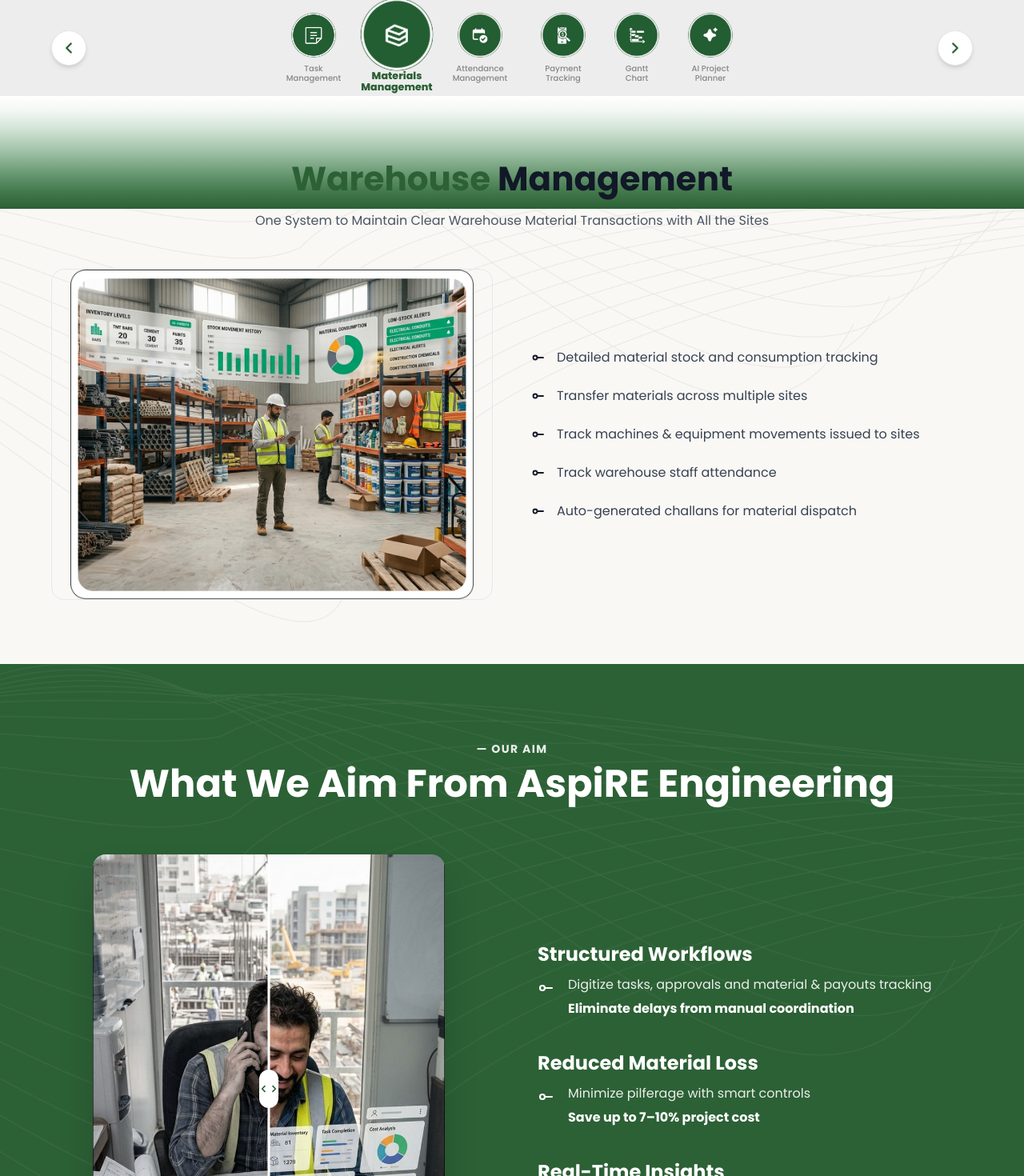
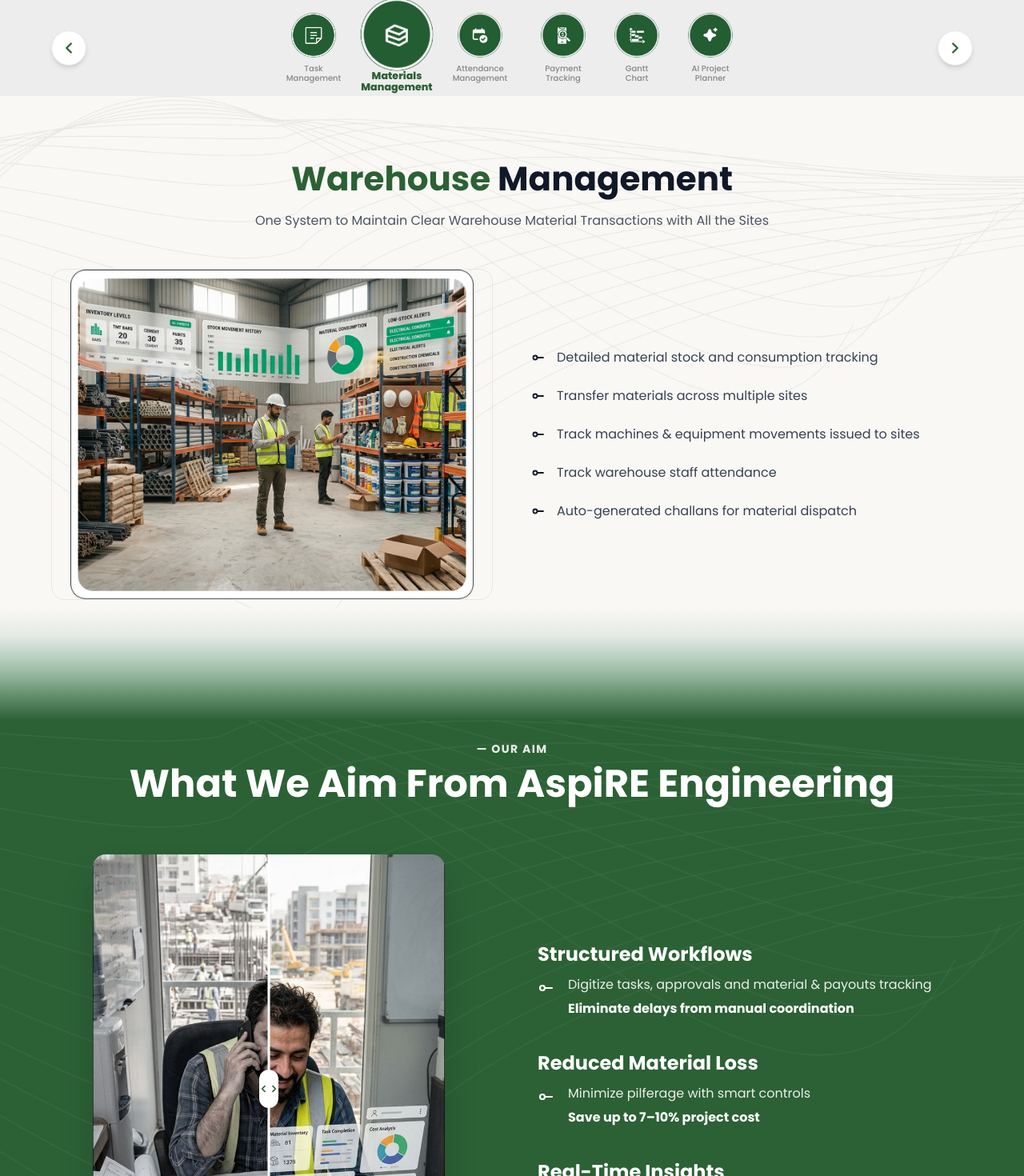
Before and after one commit to Prathiksha-2126/aspire, a React (Vite) app: page /engineering in a window 1280 px wide. Shown: the part 1380-2850 px from the top of the page at 80% size. Built offline with nearby package versions, Linux system fonts and the light colour scheme.

Commit message:
removing sharp edge, giving a fading effect

```diff
--- a/src/components/SalesFeatureTabs.jsx
+++ b/src/components/SalesFeatureTabs.jsx
@@ -96,7 +96,7 @@
   };
 
   return (
-    <section id="features" className="relative h-[700px] overflow-hidden bg-[#F9F8F5] flex flex-col justify-between vector-on-offwhite blend-to-green">
+    <section id="features" className="relative h-[700px] overflow-hidden bg-[#F9F8F5] flex flex-col justify-between vector-on-offwhite">
 
       {/* MAIN FEATURE CONTENT AREA */}
       <div className="relative z-10 max-w-7xl mx-auto px-8 md:px-16 w-full h-[580px] flex items-center">
--- a/src/pages/Engineering.jsx
+++ b/src/pages/Engineering.jsx
@@ -8,7 +8,6 @@
   Receipt,
   GitBranch,
   Cpu,
-  CheckCircle,
 } from "lucide-react";
 import FeatureTabs from "../components/FeatureTabs";
 import ImageRevealSlider from "../components/animations/ImageRevealSlider";
@@ -70,16 +69,19 @@
 
   const handleGetInTouch = (e) => {
     e.preventDefault();
-    const targetElement = document.getElementById('contact');
+    const targetElement = document.getElementById("contact");
     if (targetElement) {
-      targetElement.scrollIntoView({ behavior: 'smooth', block: 'start' });
+      targetElement.scrollIntoView({ behavior: "smooth", block: "start" });
     }
   };
 
   return (
     <>
       {/* HERO */}
-      <section id="hero" className="relative h-screen flex items-center justify-start bg-gray-900 text-white px-8 md:px-20 lg:px-28 pt-24 pb-16 overflow-hidden">
+      <section
+        id="hero"
+        className="relative h-screen flex items-center justify-start bg-gray-900 text-white px-8 md:px-20 lg:px-28 pt-24 pb-16 overflow-hidden"
+      >
         <img
           src="/images/Engineering Hero Section Image.png"
           alt=""
@@ -99,7 +101,7 @@
             <button
               onClick={handleGetInTouch}
               className="inline-flex items-center gap-2.5 transition-all duration-200 rounded-xl px-6 py-3 font-medium text-lg text-white cursor-pointer hover:bg-[#2C6035]"
-              style={{ backgroundColor: '#2C6035' }}
+              style={{ backgroundColor: "#2C6035" }}
             >
               Get in Touch <ArrowRight size={20} className="stroke-[2.5]" />
             </button>
@@ -110,9 +112,11 @@
       {/* FEATURE TABS */}
       <FeatureTabs tabs={tabs} />
 
-      {/* WAREHOUSE MANAGEMENT */}
-      <section className="py-20 px-8 md:px-16 relative overflow-hidden vector-on-offwhite blend-to-green"
-        style={{ backgroundColor: '#F9F8F5' }}>
+      {/* WAREHOUSE MANAGEMENT (Clean Off-White Background) */}
+      <section
+        className="py-20 px-8 md:px-16 relative overflow-hidden vector-on-offwhite"
+        style={{ backgroundColor: "#F9F8F5" }}
+      >
         <div className="max-w-6xl mx-auto">
           {/* Centered Heading */}
           <motion.div
@@ -175,10 +179,18 @@
                     initial={{ opacity: 0, x: 20 }}
                     whileInView={{ opacity: 1, x: 0 }}
                     viewport={{ once: true }}
-                    transition={{ duration: 0.5, delay: 0.2 + (index * 0.1) }}
+                    transition={{ duration: 0.5, delay: 0.2 + index * 0.1 }}
                     className="flex items-start gap-3"
                   >
-                    <svg className="w-5 h-5 flex-shrink-0 mt-0.5 text-gray-900" viewBox="0 0 24 24" fill="none" stroke="currentColor" strokeWidth="2.2" strokeLinecap="round" strokeLinejoin="round">
+                    <svg
+                      className="w-5 h-5 flex-shrink-0 mt-0.5 text-gray-900"
+                      viewBox="0 0 24 24"
+                      fill="none"
+                      stroke="currentColor"
+                      strokeWidth="2.2"
+                      strokeLinecap="round"
+                      strokeLinejoin="round"
+                    >
                       <circle cx="6" cy="12" r="3" />
                       <line x1="9" y1="12" x2="18" y2="12" />
                     </svg>
@@ -191,11 +203,22 @@
         </div>
       </section>
 
-      {/* WHAT WE AIM */}
-      <section className="min-h-[85vh] py-16 md:py-24 px-6 md:px-16 relative overflow-hidden text-white flex flex-col justify-center vector-on-green"
-        style={{ backgroundColor: '#2C6035' }}>
+      {/* SEAMLESS GRADIENT BRIDGE (Off-White to Green Transition) */}
+      <div
+        aria-hidden="true"
+        className="w-full h-[140px] -my-[70px] relative z-20 pointer-events-none"
+        style={{
+          background:
+            "linear-gradient(180deg, #F9F8F5 0%, #E3EAE5 25%, #A0C0A9 55%, #2C6035 100%)",
+        }}
+      />
 
-        {/* Centered Section Heading - Pushed Upward with Breathing Room */}
+      {/* WHAT WE AIM (Dark Green Section) */}
+      <section
+        className="min-h-[85vh] py-16 md:py-24 px-6 md:px-16 relative overflow-hidden text-white flex flex-col justify-center vector-on-green z-10"
+        style={{ backgroundColor: "#2C6035" }}
+      >
+        {/* Centered Section Heading */}
         <div className="max-w-6xl mx-auto mb-10 md:mb-16 relative z-10 text-center shrink-0">
           <p className="text-xs md:text-sm font-bold tracking-widest uppercase text-white/90 mb-2.5">
             — OUR AIM
@@ -205,7 +228,7 @@
           </h2>
         </div>
 
-        {/* Two-column layout with ample breathing room */}
+        {/* Two-column layout */}
         <div className="max-w-6xl mx-auto w-full grid md:grid-cols-2 gap-10 md:gap-16 items-center relative z-10 shrink-0">
           {/* LEFT: Image Slider */}
           <motion.div
@@ -223,7 +246,7 @@
             </div>
           </motion.div>
 
-          {/* RIGHT: Feature Content with Generous Spacing */}
+          {/* RIGHT: Feature Content */}
           <motion.div
             className="space-y-8 md:space-y-10 order-1 md:order-2"
             initial={{ x: "100%", opacity: 0 }}
@@ -237,13 +260,23 @@
                 Structured Workflows
               </h3>
               <div className="flex items-start gap-3.5">
-                <svg className="w-6 h-6 flex-shrink-0 mt-1 text-white" viewBox="0 0 24 24" fill="none" stroke="currentColor" strokeWidth="2.2" strokeLinecap="round" strokeLinejoin="round">
+                <svg
+                  className="w-6 h-6 flex-shrink-0 mt-1 text-white"
+                  viewBox="0 0 24 24"
+                  fill="none"
+                  stroke="currentColor"
+                  strokeWidth="2.2"
+                  strokeLinecap="round"
+                  strokeLinejoin="round"
+                >
                   <circle cx="6" cy="12" r="3" />
                   <line x1="9" y1="12" x2="18" y2="12" />
                 </svg>
                 <div className="text-white/90 text-sm md:text-base leading-relaxed">
                   <p>Digitize tasks, approvals and material & payouts tracking</p>
-                  <p className="font-bold text-white mt-1.5">Eliminate delays from manual coordination</p>
+                  <p className="font-bold text-white mt-1.5">
+                    Eliminate delays from manual coordination
+                  </p>
                 </div>
               </div>
             </div>
@@ -254,13 +287,23 @@
                 Reduced Material Loss
               </h3>
               <div className="flex items-start gap-3.5">
-                <svg className="w-6 h-6 flex-shrink-0 mt-1 text-white" viewBox="0 0 24 24" fill="none" stroke="currentColor" strokeWidth="2.2" strokeLinecap="round" strokeLinejoin="round">
+                <svg
+                  className="w-6 h-6 flex-shrink-0 mt-1 text-white"
+                  viewBox="0 0 24 24"
+                  fill="none"
+                  stroke="currentColor"
+                  strokeWidth="2.2"
+                  strokeLinecap="round"
+                  strokeLinejoin="round"
+                >
                   <circle cx="6" cy="12" r="3" />
                   <line x1="9" y1="12" x2="18" y2="12" />
                 </svg>
                 <div className="text-white/90 text-sm md:text-base leading-relaxed">
                   <p>Minimize pilferage with smart controls</p>
-                  <p className="font-bold text-white mt-1.5">Save up to 7–10% project cost</p>
+                  <p className="font-bold text-white mt-1.5">
+                    Save up to 7–10% project cost
+                  </p>
                 </div>
               </div>
             </div>
@@ -271,13 +314,23 @@
                 Real-Time Insights
               </h3>
               <div className="flex items-start gap-3.5">
-                <svg className="w-6 h-6 flex-shrink-0 mt-1 text-white" viewBox="0 0 24 24" fill="none" stroke="currentColor" strokeWidth="2.2" strokeLinecap="round" strokeLinejoin="round">
+                <svg
+                  className="w-6 h-6 flex-shrink-0 mt-1 text-white"
+                  viewBox="0 0 24 24"
+                  fill="none"
+                  stroke="currentColor"
+                  strokeWidth="2.2"
+                  strokeLinecap="round"
+                  strokeLinejoin="round"
+                >
                   <circle cx="6" cy="12" r="3" />
                   <line x1="9" y1="12" x2="18" y2="12" />
                 </svg>
                 <div className="text-white/90 text-sm md:text-base leading-relaxed">
                   <p>Centralized dashboards for instant decisions</p>
-                  <p className="font-bold text-white mt-1.5">Reduce 15-20% delays from scattered data</p>
+                  <p className="font-bold text-white mt-1.5">
+                    Reduce 15-20% delays from scattered data
+                  </p>
                 </div>
               </div>
             </div>
--- a/src/pages/Sales.jsx
+++ b/src/pages/Sales.jsx
@@ -1,6 +1,12 @@
 import { Link, useLocation, useNavigate } from "react-router-dom";
 import { motion } from "framer-motion";
-import { ArrowRight, Users, CalendarClock, FileText, BarChart3, CheckCircle, Target, FileCheck, PieChart } from "lucide-react";
+import {
+  ArrowRight,
+  CalendarClock,
+  Target,
+  FileCheck,
+  PieChart,
+} from "lucide-react";
 import SalesFeatureTabs from "../components/SalesFeatureTabs";
 import ImageRevealSlider from "../components/animations/ImageRevealSlider";
 
@@ -45,16 +51,19 @@
 
   const handleGetInTouch = (e) => {
     e.preventDefault();
-    const targetElement = document.getElementById('contact');
+    const targetElement = document.getElementById("contact");
     if (targetElement) {
-      targetElement.scrollIntoView({ behavior: 'smooth', block: 'start' });
+      targetElement.scrollIntoView({ behavior: "smooth", block: "start" });
     }
   };
 
   return (
     <>
-      {/* HERO */}
-      <section id="hero" className="relative h-screen flex items-center justify-start bg-gray-900 text-white px-8 md:px-20 lg:px-28 pt-24 pb-16 overflow-hidden">
+      {/* HERO SECTION */}
+      <section
+        id="hero"
+        className="relative h-screen flex items-center justify-start bg-gray-900 text-white px-8 md:px-20 lg:px-28 pt-24 pb-16 overflow-hidden"
+      >
         <img
           src="/images/Hero Section of AspiRe Sales.png"
           alt=""
@@ -76,7 +85,7 @@
             <button
               onClick={handleGetInTouch}
               className="inline-flex items-center gap-2.5 transition-all duration-200 rounded-xl px-6 py-3 font-medium text-lg text-white cursor-pointer hover:bg-[#2C6035]"
-              style={{ backgroundColor: '#2C6035' }}
+              style={{ backgroundColor: "#2C6035" }}
             >
               Get in Touch <ArrowRight size={20} className="stroke-[2.5]" />
             </button>
@@ -84,14 +93,15 @@
         </div>
       </section>
 
-      {/* FEATURE TABS */}
+      {/* FEATURE TABS (Clean & Independent) */}
       <SalesFeatureTabs tabs={tabs} />
 
-      {/* WHAT WE AIM */}
-      <section className="min-h-[85vh] py-16 md:py-24 px-6 md:px-16 relative overflow-hidden text-white flex flex-col justify-center vector-on-green"
-        style={{ backgroundColor: '#2C6035' }}>
-
-        {/* Centered Section Heading - Pushed Upward with Breathing Room */}
+      {/* WHAT WE AIM SECTION */}
+      <section
+        className="min-h-[85vh] py-16 md:py-24 px-6 md:px-16 relative overflow-hidden text-white flex flex-col justify-center vector-on-green"
+        style={{ backgroundColor: "#2C6035" }}
+      >
+        {/* Centered Section Heading */}
         <div className="max-w-6xl mx-auto mb-10 md:mb-16 relative z-10 text-center shrink-0">
           <p className="text-xs md:text-sm font-bold tracking-widest uppercase text-white/90 mb-2.5">
             — OUR AIM
@@ -101,7 +111,7 @@
           </h2>
         </div>
 
-        {/* Two-column layout with ample breathing room */}
+        {/* Two-column layout */}
         <div className="max-w-6xl mx-auto w-full grid md:grid-cols-2 gap-10 md:gap-16 items-center relative z-10 shrink-0">
           {/* LEFT: Image Slider */}
           <motion.div
@@ -119,7 +129,7 @@
             </div>
           </motion.div>
 
-          {/* RIGHT: Feature Content with Generous Spacing */}
+          {/* RIGHT: Feature Content */}
           <motion.div
             className="space-y-8 md:space-y-10 order-1 md:order-2"
             initial={{ x: "100%", opacity: 0 }}
@@ -133,14 +143,24 @@
                 Centralized Sales Management
               </h3>
               <div className="flex items-start gap-3.5">
-                <svg className="w-6 h-6 flex-shrink-0 mt-1 text-white" viewBox="0 0 24 24" fill="none" stroke="currentColor" strokeWidth="2.2" strokeLinecap="round" strokeLinejoin="round">
+                <svg
+                  className="w-6 h-6 flex-shrink-0 mt-1 text-white"
+                  viewBox="0 0 24 24"
+                  fill="none"
+                  stroke="currentColor"
+                  strokeWidth="2.2"
+                  strokeLinecap="round"
+                  strokeLinejoin="round"
+                >
                   <circle cx="6" cy="12" r="3" />
                   <line x1="9" y1="12" x2="18" y2="12" />
                 </svg>
                 <div className="text-white/90 text-sm md:text-base leading-relaxed">
                   <p>– Manage leads, follow-ups & bookings in one place</p>
                   <p>– Never miss an opportunity</p>
-                  <p className="font-bold text-white mt-1.5">Improve conversions & sales efficiency</p>
+                  <p className="font-bold text-white mt-1.5">
+                    Improve conversions & sales efficiency
+                  </p>
                 </div>
               </div>
             </div>
@@ -151,14 +171,24 @@
                 Instant Document Automation
               </h3>
               <div className="flex items-start gap-3.5">
-                <svg className="w-6 h-6 flex-shrink-0 mt-1 text-white" viewBox="0 0 24 24" fill="none" stroke="currentColor" strokeWidth="2.2" strokeLinecap="round" strokeLinejoin="round">
+                <svg
+                  className="w-6 h-6 flex-shrink-0 mt-1 text-white"
+                  viewBox="0 0 24 24"
+                  fill="none"
+                  stroke="currentColor"
+                  strokeWidth="2.2"
+                  strokeLinecap="round"
+                  strokeLinejoin="round"
+                >
                   <circle cx="6" cy="12" r="3" />
                   <line x1="9" y1="12" x2="18" y2="12" />
                 </svg>
                 <div className="text-white/90 text-sm md:text-base leading-relaxed">
                   <p>– Auto-generate offer letters, invoices & agreements</p>
                   <p>– Reduce manual work & errors</p>
-                  <p className="font-bold text-white mt-1.5">Save up to 90% time</p>
+                  <p className="font-bold text-white mt-1.5">
+                    Save up to 90% time
+                  </p>
                 </div>
               </div>
             </div>
@@ -169,14 +199,24 @@
                 Real-Time Sales Insights
               </h3>
               <div className="flex items-start gap-3.5">
-                <svg className="w-6 h-6 flex-shrink-0 mt-1 text-white" viewBox="0 0 24 24" fill="none" stroke="currentColor" strokeWidth="2.2" strokeLinecap="round" strokeLinejoin="round">
+                <svg
+                  className="w-6 h-6 flex-shrink-0 mt-1 text-white"
+                  viewBox="0 0 24 24"
+                  fill="none"
+                  stroke="currentColor"
+                  strokeWidth="2.2"
+                  strokeLinecap="round"
+                  strokeLinejoin="round"
+                >
                   <circle cx="6" cy="12" r="3" />
                   <line x1="9" y1="12" x2="18" y2="12" />
                 </svg>
                 <div className="text-white/90 text-sm md:text-base leading-relaxed">
                   <p>– Live dashboards for sales & revenue tracking</p>
                   <p>– Make faster, data-driven decisions</p>
-                  <p className="font-bold text-white mt-1.5">Boost productivity by 15–20%</p>
+                  <p className="font-bold text-white mt-1.5">
+                    Boost productivity by 15–20%
+                  </p>
                 </div>
               </div>
             </div>
```
